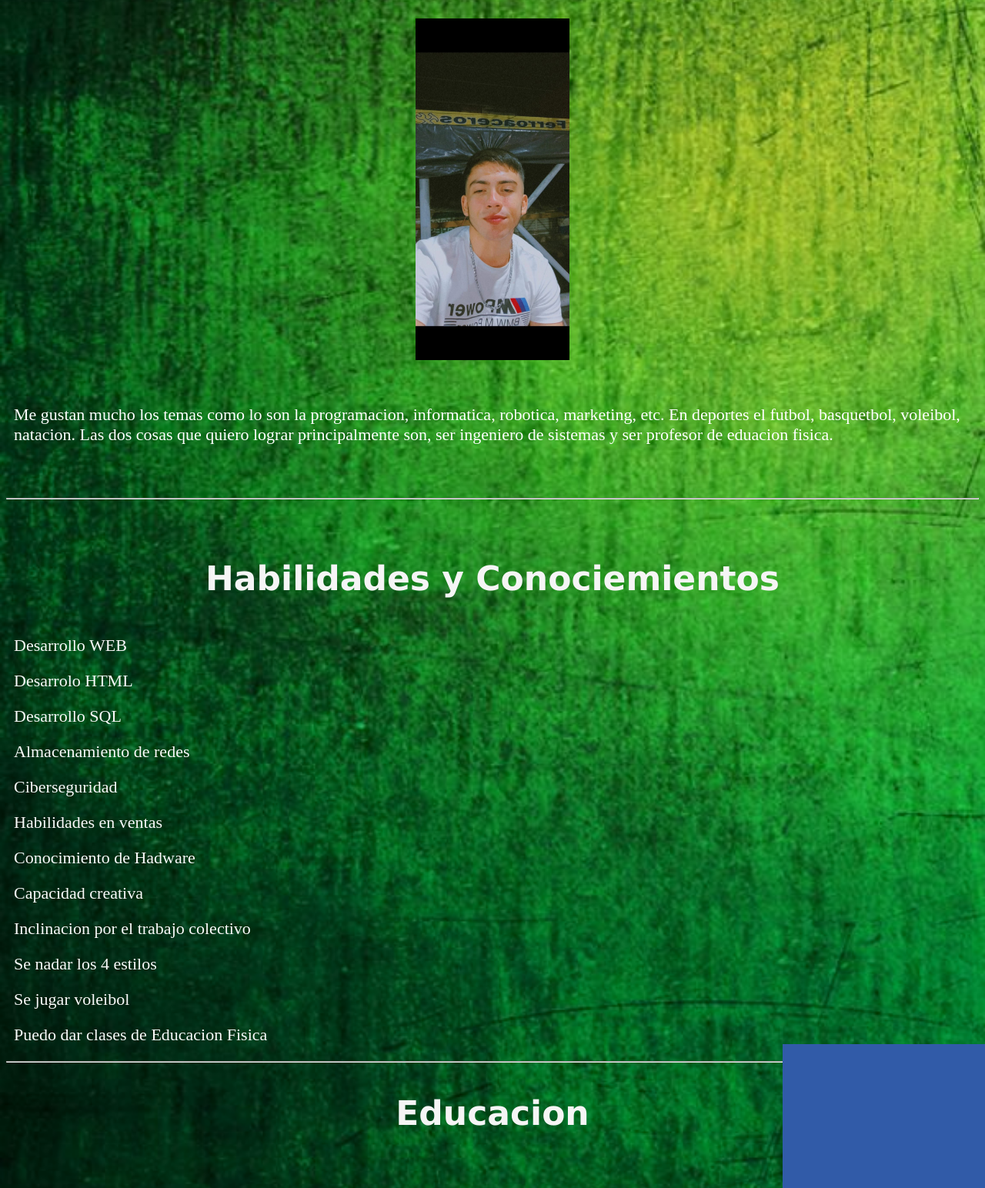
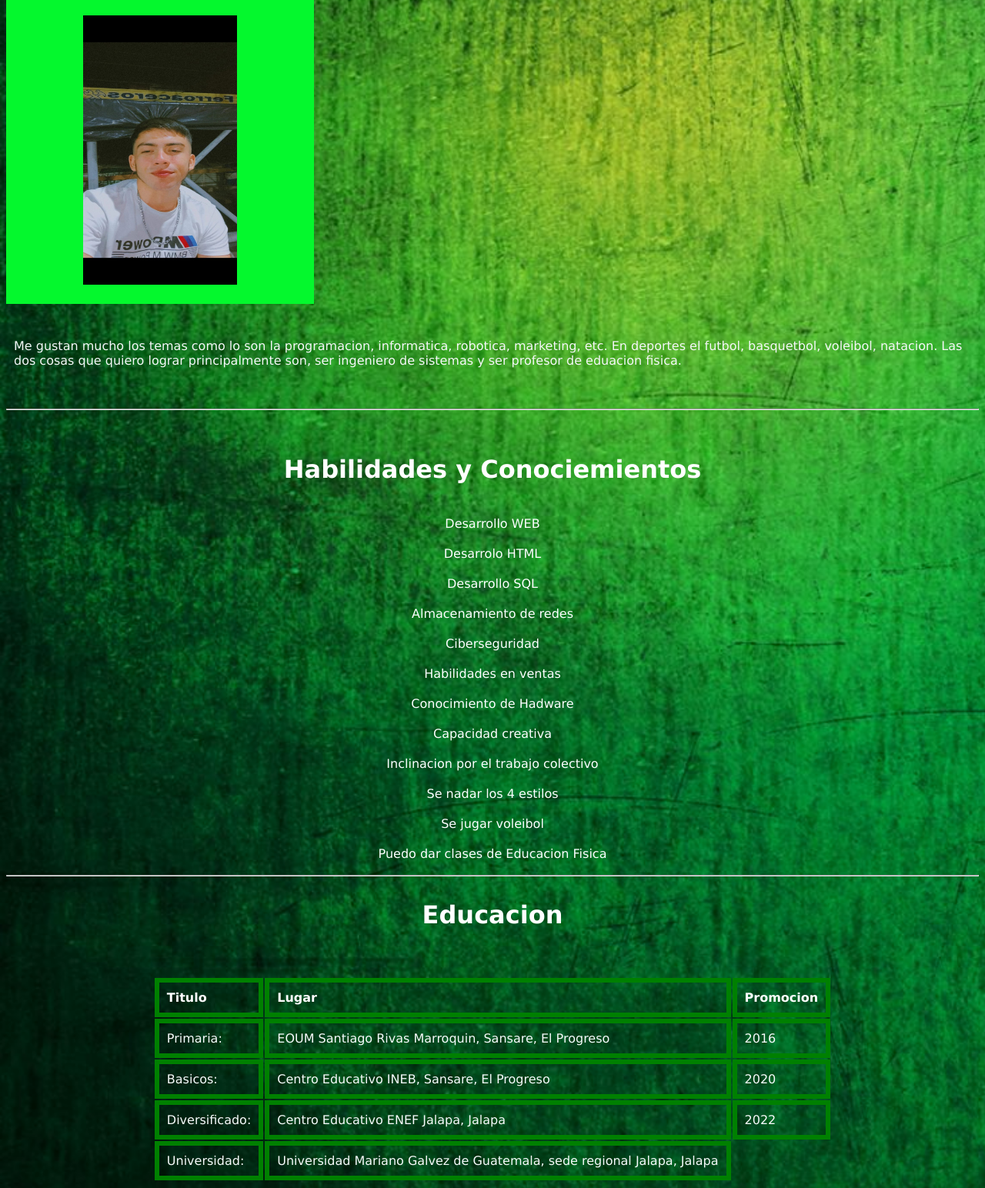
Before and after one commit to cchamom/Proyecto_Final, a plain HTML site: page Jesus/jesus.html in a window 1280 px wide. Shown: the part 168-1712 px from the top of the page at 77% size. Drawn offline with Linux system fonts and the light colour scheme.

Commit message:
modifique algunas cosas del css y html

```diff
--- a/Jesus/Stylee.css
+++ b/Jesus/Stylee.css
@@ -1,59 +1,76 @@
 body {
-  background-color: rgb(49, 91, 168);
+
   background-image: url("/img/fondo\ verde.jpg");
   background-size: cover;
-  color: black;
+  font-family: 'Lucida Sans', 'Lucida Sans Regular', 'Lucida Grande', 'Lucida Sans Unicode', Geneva, Verdana, sans-serif;
 }
 
-h1, h2, p {
-  color: black;
+  title {
+     color: black
+     }
+
+
+     td {
+     color:rgb(247, 250, 250)
+     }
+
+     th {
+     color:white;
+   }
+
+
+   input {
+    color:rgb(250, 249, 249);
+  }
+
+
+h2 {
+
+  color: white;
+  justify-content: center;
+  font-family: 'Lucida Sans', 'Lucida Sans Regular', 'Lucida Grande', 'Lucida Sans Unicode', Geneva, Verdana, sans-serif;
+
 }
 
-li, th, td, input {
-  color: rgb(250, 249, 249);
-}
-
-.contenedor {
-  display: flex;
+p {
+  color:white;
   justify-content: center;
-  align-items: center;
-}
-
-.center-img {
-  display: block;
-  margin-left: auto;
-  margin-right: auto;
-}
-
-div {
-  font-size: 22px;
+  font-family: 'Lucida Sans', 'Lucida Sans Regular', 'Lucida Grande', 'Lucida Sans Unicode', Geneva, Verdana, sans-serif;
 }
 
 li {
-  text-align: left;
-  list-style-type: none;
-  margin-left: 0;
+
+  display: flex;
+  justify-content: center;
+  text-decoration: none;
+  color: rgb(253, 254, 255);
   padding: 10px;
+  border-radius: 4px;
+
 }
 
 h1 {
+
   display: flex;
   align-items: center;
   justify-content: center;
   text-decoration: none;
-  color: whitesmoke;
+  color: white;
   padding: 10px;
   border-radius: 4px;
+
 }
 
 form {
+
   display: flex;
   align-items: center;
   justify-content: center;
   text-decoration: none;
-  color:black;
+  color: rgb(245, 247, 248);
   padding: 10px;
   border-radius: 4px;
+
 }
 
 p {
@@ -61,19 +78,47 @@ p {
   align-items: center;
   justify-content: center;
   text-decoration: none;
-  color: white;
+  color: rgb(245, 247, 248);
   padding: 10px;
   border-radius: 4px;
 }
 
+.caja-verde-limon {
+  align-items: center;
+  display: flex;
+  justify-content: center;
+  background-color: rgb(4, 248, 45);
+  width: 400px;
+  height: 400px;
+
+}
+
+
+.caja-verde-limon img {
+
+  width: 200px;
+  height: 350px;
+  justify-content: center;
+
+}
+
+
+.caja-verde-limon1 {
+
+  align-items: center;
+  background-color: rgb(4, 248, 45);
+  width: 800px;
+  height: 800px;
+}
 
 
 table {
+
   display: flex;
   align-items: center;
   justify-content: center;
   text-decoration: none;
-  color: black;
+  color: rgb(245, 247, 248);
   padding: 10px;
   border-radius: 4px;
 }
@@ -81,13 +126,14 @@ table {
 th, td {
   padding: 10px;
   text-align: left;
-  border-bottom: 1px solid black;
-  border-left: 6px solid black;
-  border-bottom: 6px solid black;
-  border-top: 6px solid black;;
-  border-right:6px solid black;
+  border-bottom: 1px solid white;
+  border-left: 6px solid green;
+  border-bottom: 6px solid green;
+  border-top: 6px solid green;
+  border-right:6px solid green;
+}
 
-}
+
 
 .A1 {
   text-align: left;
--- a/Jesus/jesus.html
+++ b/Jesus/jesus.html
@@ -9,10 +9,11 @@
     <link rel="stylesheet" href="/Jesus/Stylee.css">
     <body>
         <a class="A1" href="/index.html">Menu</a>
+        <br>
         <h1>Hector de Jesus de Paz Arbizu</h1>
-
-            <img class="center-img"  width="200px" src="/img/jesus.jpg"/>
-
+        <div class="caja-verde-limon">
+        <img width="100px" src="/img/jesus.jpg"/>
+        </div>
         <style>
             h1 { font-family:Verdana
             }
@@ -87,7 +88,7 @@
          href="https://instagram.com/h_depaz.m?igshid=7DdkNTZiNTM=ZbwKwL">Instagram</a></li>
 
          <li><a target="blank"
-         href="https://www.facebook.com/hector.depaz.37?mibextid=ZbWKwL">facebook</a></li>
+         href="https://www.facebook.com/hector.depaz.37?mibextid=ZbWKwL">Facebook</a></li>
         </ol>
         <hr>
 
--- a/style.css
+++ b/style.css
@@ -1,5 +1,5 @@
 body {
-  background-image: url(img/54336.jpg);
+  background-image: url(/img/54336.jpg);
   background-repeat: no-repeat;
   background-position: center center;
   height: 1000px;
@@ -23,7 +23,7 @@ h1 {
     border-right:4px solid rgb(239, 187, 182);
     text-align: center;
     width: auto 0;
-    font-family: 'Gill Sans', 'Gill Sans MT', Calibri, 'Trebuchet MS', sans-serif ;
+    font-family:'Lucida Sans', 'Lucida Sans Regular', 'Lucida Grande', 'Lucida Sans Unicode', Geneva, Verdana, sans-serif;
 }
 
 h2 {
@@ -36,7 +36,7 @@ h2 {
     text-transform: uppercase;
 
     margin-top: 50vh;
-    font-family: 'Gill Sans', 'Gill Sans MT', Calibri, 'Trebuchet MS', sans-serif ;
+    font-family: 'Lucida Sans', 'Lucida Sans Regular', 'Lucida Grande', 'Lucida Sans Unicode', Geneva, Verdana, sans-serif ;
   }
 
   h2::before {
```
Also changed, not shown: index.html (+4 -4 lines), img/paisaje-nocturno-dibujos-animados_96980-70.jpg (added).
